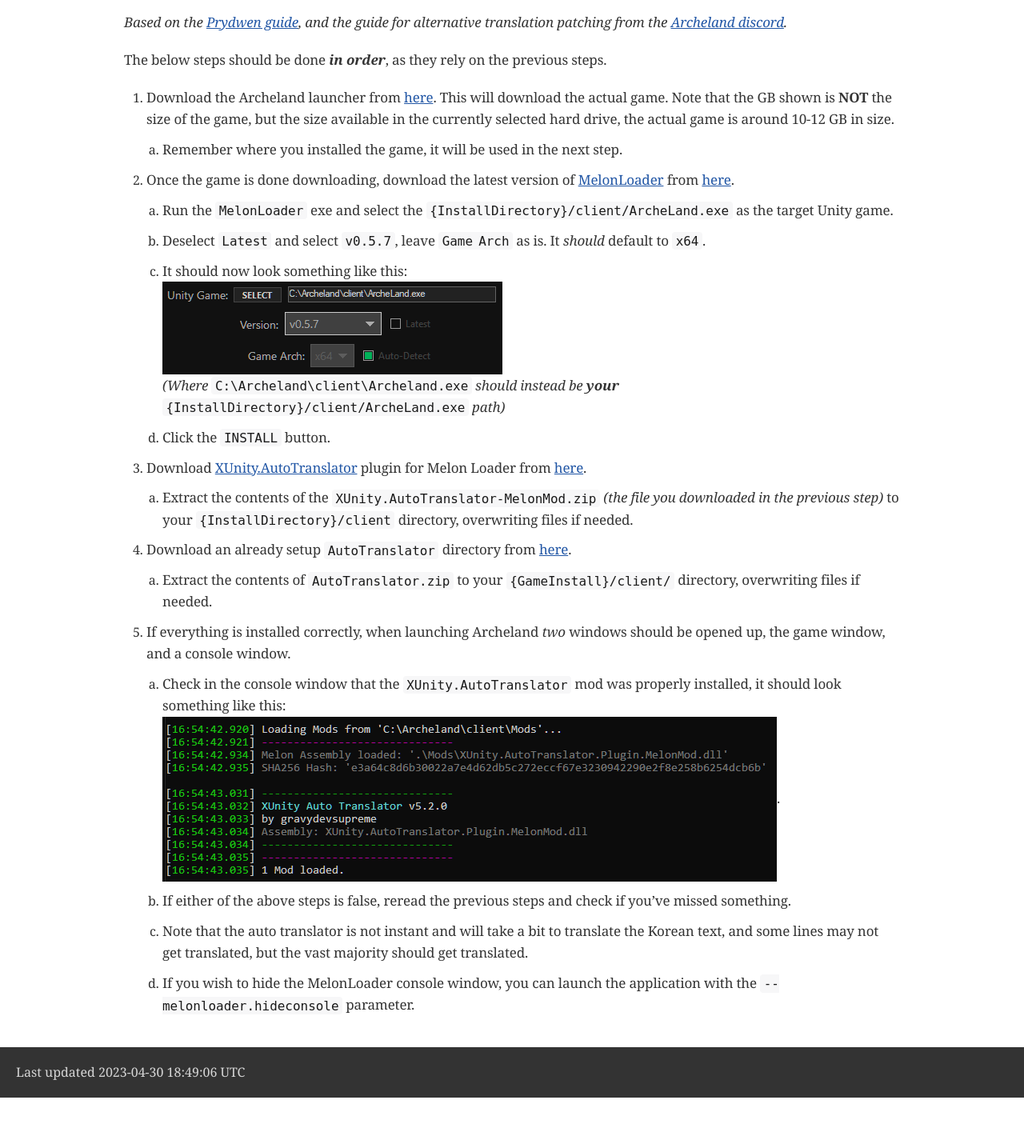
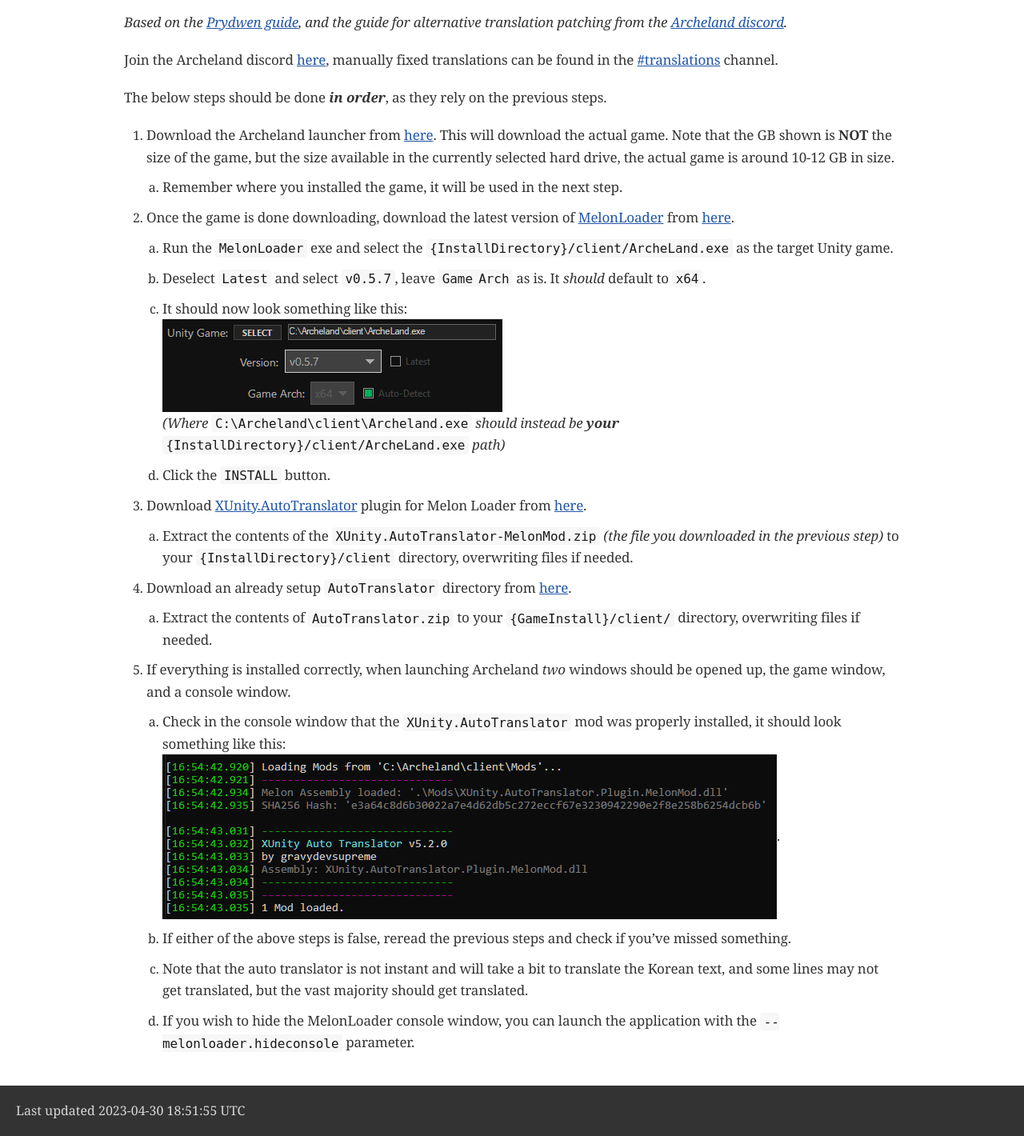
Before and after one commit to Olivki/olivki.github.io, a plain HTML site: page archeland/index.html in a window 1280 px wide. Shown: the part 86-1506 px from the top of the page at 80% size. Before the commit the page ends 1458 px from the top, so only its background shows below. Drawn offline with nearby package versions, Linux system fonts and the light colour scheme; a web font is replaced by a local one.

Commit message:
Deploying to gh-pages from @ Olivki/olivki.github.io@cbf820773c52a80f7a143d0f04c5ecb2d2117704 🚀

```diff
--- a/archeland/index.html
+++ b/archeland/index.html
@@ -447,6 +447,9 @@ body.book #toc,body.book #preamble,body.book h1.sect0,body.book .sect1>h2{page-b
 <p><em>Based on the <a href="https://www.prydwen.gg/archeland/guides/english-patch">Prydwen guide</a>, and the guide for alternative translation patching from the <a href="https://discord.com/channels/993365569162203186/1049902527774203986/1095457975063302335">Archeland discord</a>.</em></p>
 </div>
 <div class="paragraph">
+<p>Join the Archeland discord <a href="https://discord.gg/archeland-zlongame-993365569162203186">here</a>, manually fixed translations can be found in the <a href="https://discord.com/channels/993365569162203186/1049902527774203986">#translations</a> channel.</p>
+</div>
+<div class="paragraph">
 <p>The below steps should be done <strong><em>in order</em></strong>, as they rely on the previous steps.</p>
 </div>
 <div class="olist arabic">
@@ -529,7 +532,7 @@ body.book #toc,body.book #preamble,body.book h1.sect0,body.book .sect1>h2{page-b
 </div>
 <div id="footer">
 <div id="footer-text">
-Last updated 2023-04-30 18:49:06 UTC
+Last updated 2023-04-30 18:51:55 UTC
 </div>
 </div>
 </body>
```
Also changed, not shown: index.html (+1 -1 lines).
